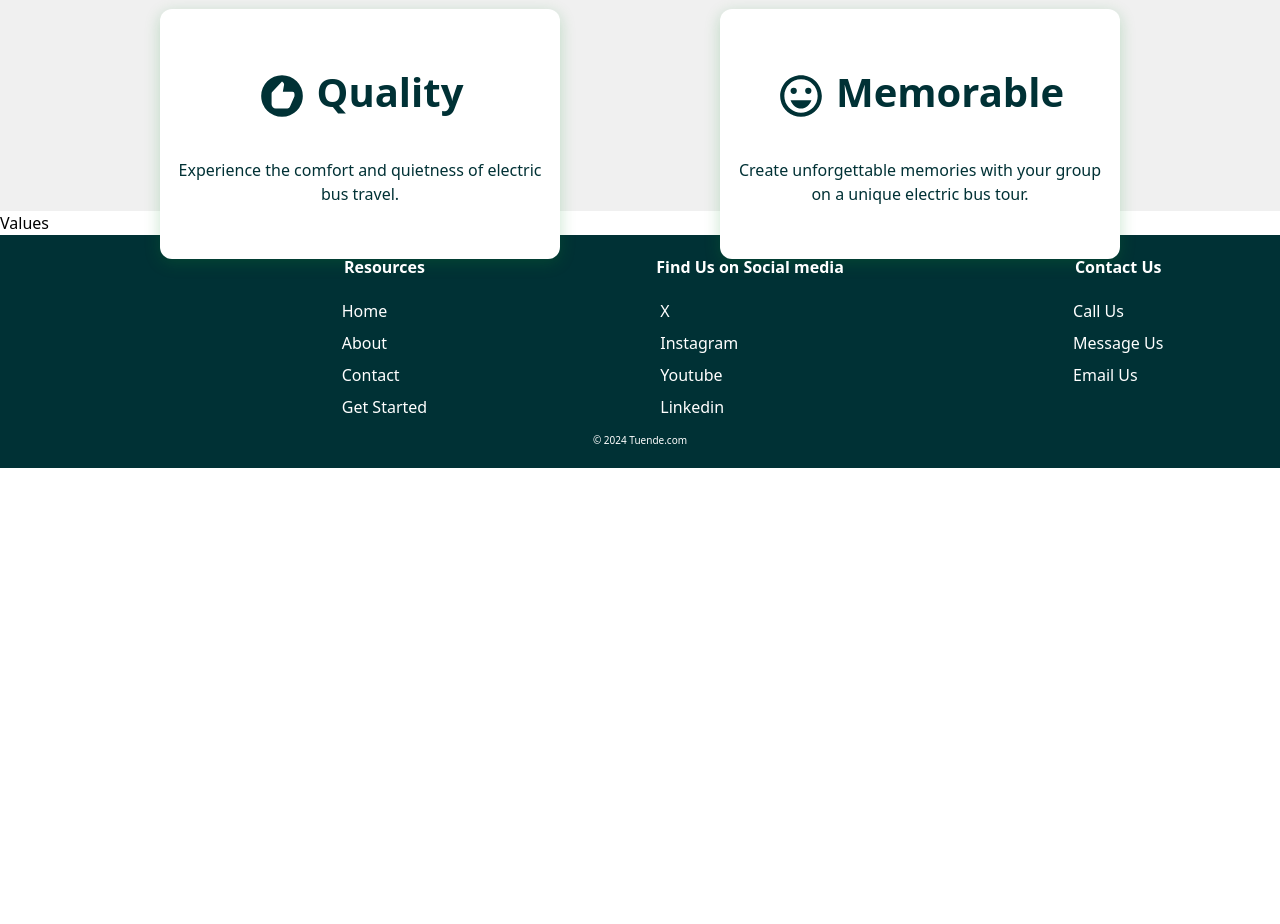
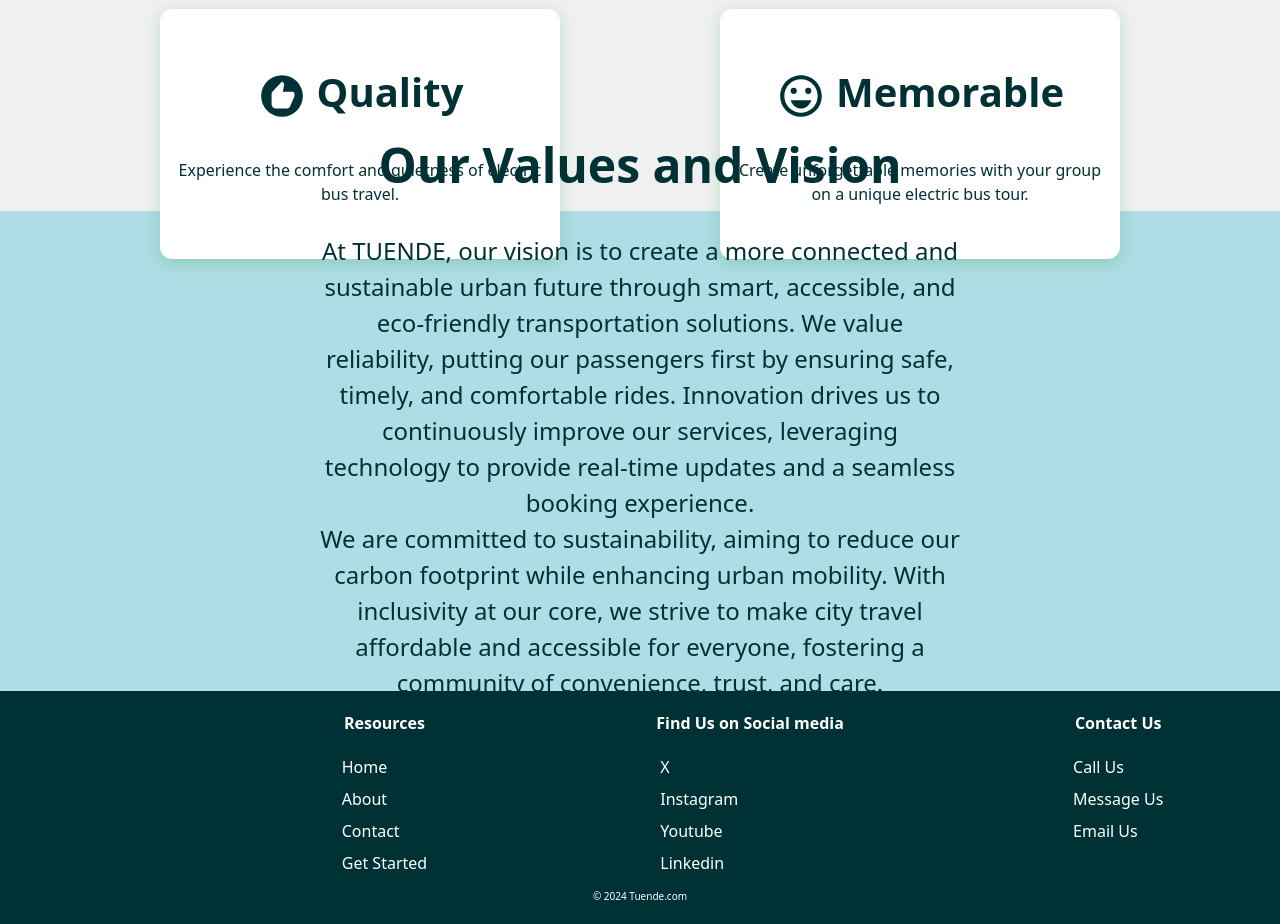
Before and after one commit to RobertOdhiz/twende, a React (Create React App) app in the folder client/: page /home in a window 1280 px wide. Shown: the part 2440-3364 px from the top of the page. Before the commit the page ends 2908 px from the top, so only its background shows below. Built offline with nearby package versions, Linux system fonts and the light colour scheme.

Commit message:
add values.js

```diff
--- a/client/src/components/Values/Values.js
+++ b/client/src/components/Values/Values.js
@@ -1,8 +1,23 @@
 import React from 'react'
-
+import './Values.css'
 function Values() {
   return (
-    <div>Values</div>
+    <div className='values'>
+        <h1>Our Values and Vision</h1>
+        <p>
+                At TUENDE, our vision is to create a more connected and
+        sustainable urban future through smart, accessible, and eco-friendly
+        transportation solutions. We value reliability, putting our passengers first by
+        ensuring safe, timely, and comfortable rides. Innovation drives us to continuously
+        improve our services, leveraging technology to provide real-time updates and a
+        seamless booking experience.
+        <br/>
+        We are committed to sustainability, aiming to
+        reduce our carbon footprint while enhancing urban mobility. With inclusivity at
+        our core, we strive to make city travel affordable and accessible for everyone,
+        fostering a community of convenience, trust, and care.
+        </p>
+    </div>
   )
 }
 
```
